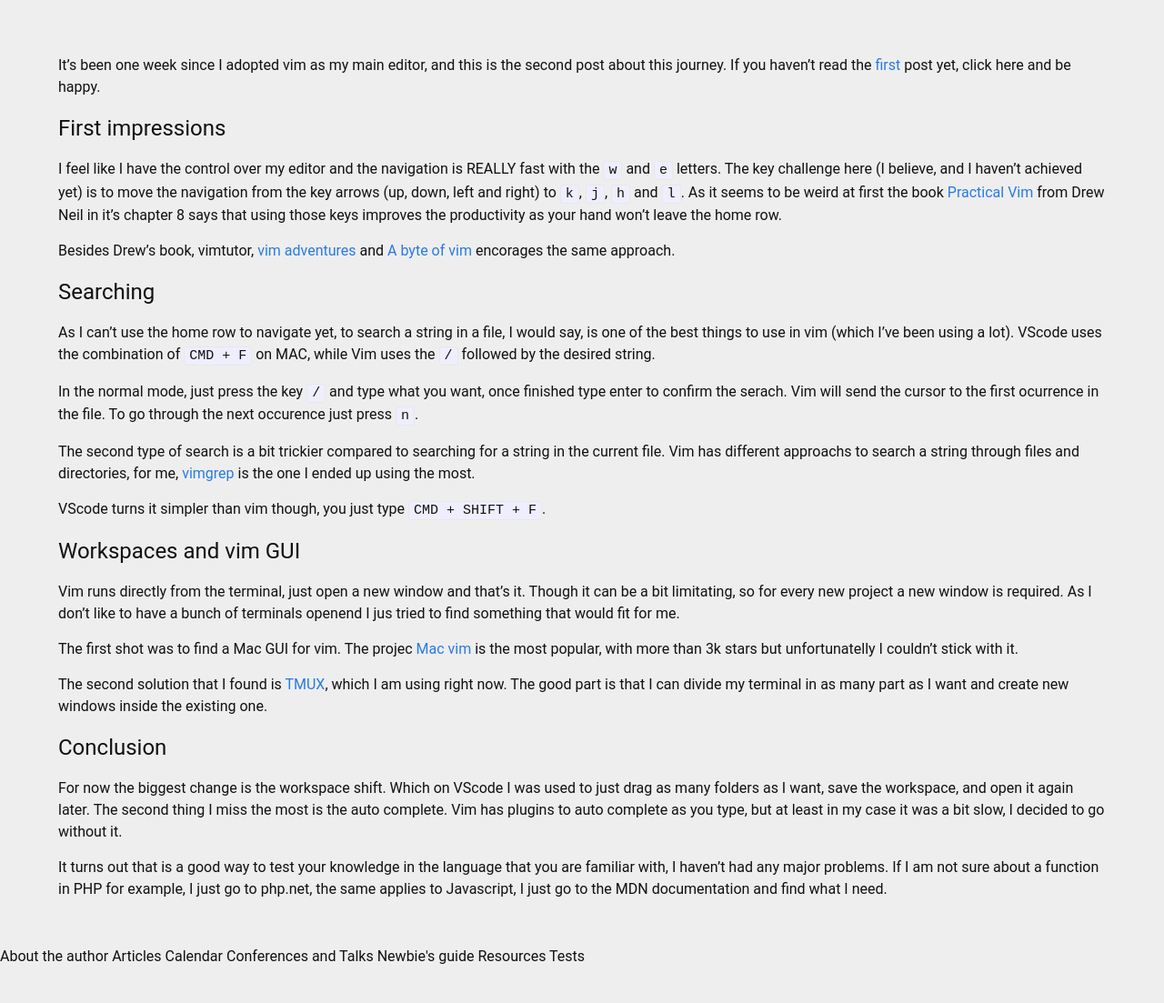
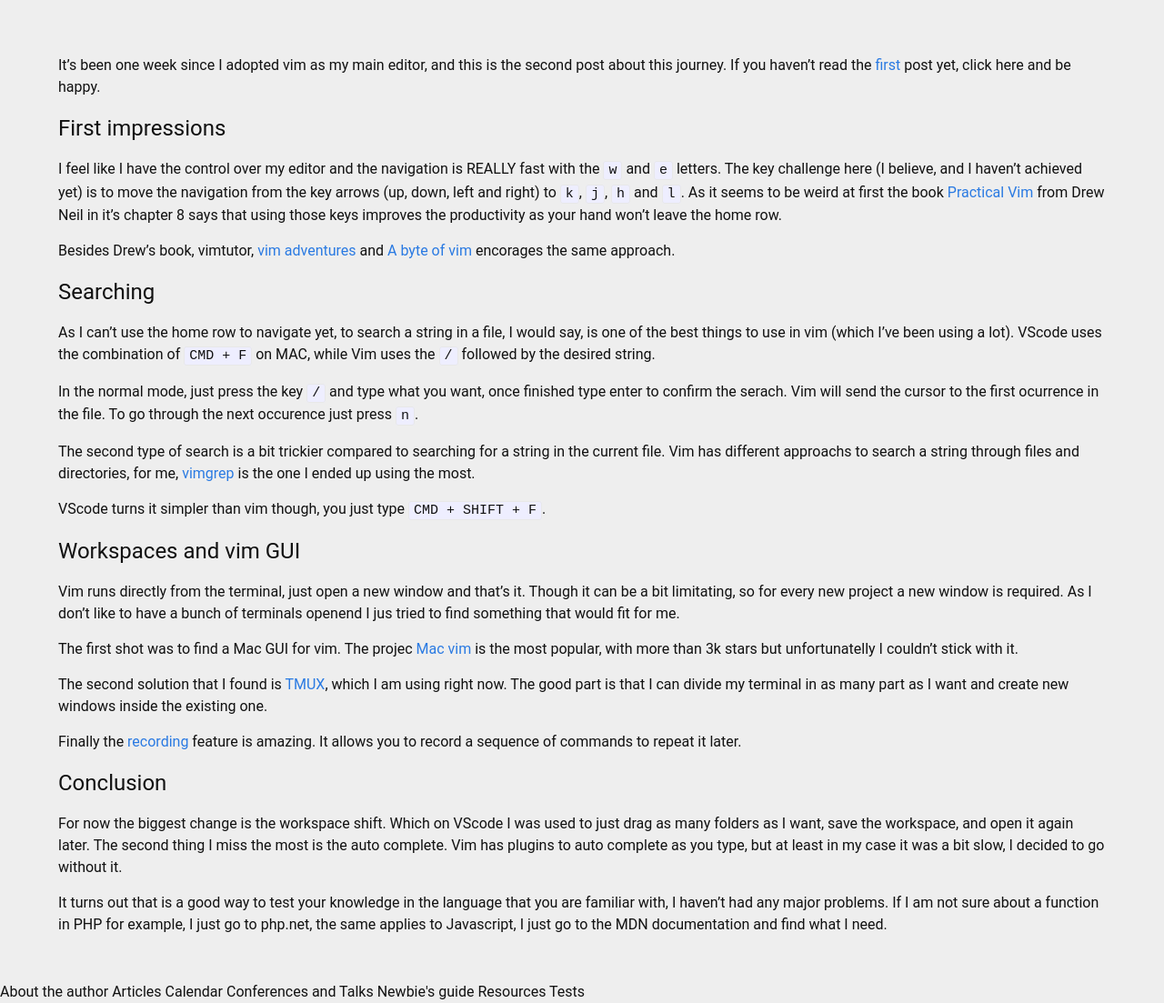
Before and after one commit to tiepdotme/marabesi.com, a Jekyll site: the page built from _posts/2018-01-29-30-days-of-vim-1-week-after.md, in a window 1280 px wide. Shown: the whole page at 91% size. Built offline with Jekyll 4.4.1, drawn with Linux system fonts in a browser that asks for light colours; comment, search, counter and statistics services are not loaded; before the commit the page ends 1064 px from its top, so only the background shows below that.

Commit message:
added recording vim feature

```diff
--- a/_posts/2018-01-29-30-days-of-vim-1-week-after.md
+++ b/_posts/2018-01-29-30-days-of-vim-1-week-after.md
@@ -58,6 +58,9 @@ The second solution that I found is [TMUX](https://github.com/tmux/tmux/wiki), w
 The good part is that I can divide my terminal in as many part as I want and create new windows
 inside the existing one.
 
+Finally the [recording](http://vim.wikia.com/wiki/Recording_keys_for_repeated_jobs) feature is amazing.
+It allows you to record a sequence of commands to repeat it later.
+
 ## Conclusion
 
 For now the biggest change is the workspace shift. Which on VScode I was used to just drag as many folders
```
